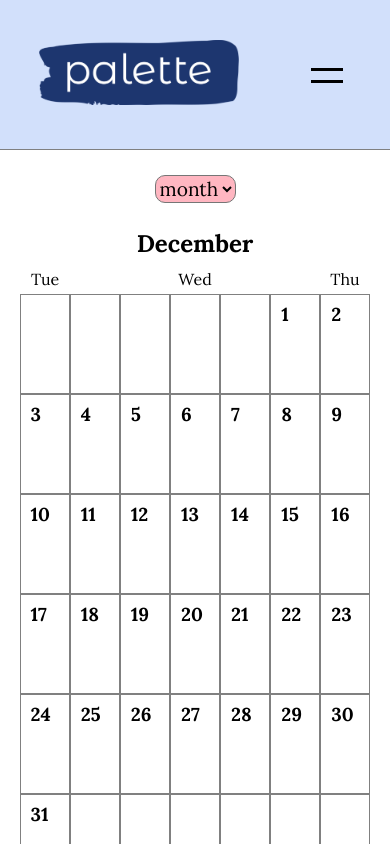
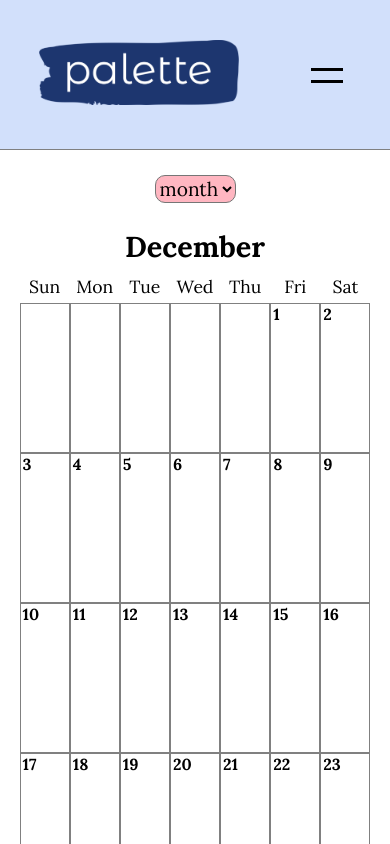
Before and after one commit to taujeng/palette, a Next.js app: page /month in a window 390 px wide. Shown: the top 844 px of the page. Built offline with nearby package versions, Linux system fonts and the light colour scheme; a web font is replaced by a local one.

Commit message:
Additional styling changes for mobile

```diff
--- a/src/app/context/EntryContext.js
+++ b/src/app/context/EntryContext.js
@@ -20,7 +20,7 @@ const entryReducer = (state, action) => {
       // eg. {id: "asdf", name:"eg", selected:true, reaction:"dislike"}
 
       // Since we're just toggling "selected"'s value, we really only need the entry's id
-
+      console.log("hello")
       const copyEntryArray = [...state[getDate()].entries]
       const toUpdateObject = copyEntryArray.find(obj => obj.id === action.payload.id)
       toUpdateObject.selected = !toUpdateObject.selected
@@ -35,7 +35,7 @@ const entryReducer = (state, action) => {
           entries: copyEntryArray
         }
       }
-
+      console.log(updateSelection)
       // const newSelectionArray = [...state[getDate()].entries].filter( entry => {
       //   if (entry.name === action.payload.name) {
       //     entry.selected = action.payload.selected;
--- a/src/app/month/MonthDays/MonthDays.tsx
+++ b/src/app/month/MonthDays/MonthDays.tsx
@@ -35,7 +35,7 @@ const MonthDays = ( {day, month} : MonthDaysProps ) => {
       {day &&
       <ul>
         {usableEntries.length > 0 && usableEntries.map((entry, i) => {
-          return <li key={i}><FontAwesomeIcon icon={entry.icon} style={{color: entry.category}}/>  {entry.name}</li>
+          return <li key={i}><FontAwesomeIcon icon={entry.icon} style={{color: entry.category}}/>  <span>{entry.name}</span></li>
         })
         }
       </ul>}
--- a/src/app/month/MonthDays/monthDays.css
+++ b/src/app/month/MonthDays/monthDays.css
@@ -1,15 +1,39 @@
 .monthDays-container {
-  height: 100px;
-  width: 150px;
+  height: 150px;
   min-width: 14.2857142857%;
   border: 1px grey solid;
   padding: 10px;
 }
+@media only screen and (max-width: 600px) {
+  .monthDays-container {
+    padding: 2px;
+  }
+}
 .monthDays-container h3 {
   line-height: 1em;
+  font-size: 1.5em;
+}
+@media only screen and (max-width: 600px) {
+  .monthDays-container h3 {
+    font-size: 1em;
+  }
 }
 .monthDays-container ul li {
   list-style-type: none;
-  font-size: 0.8em;
+  font-size: 1em;
   line-height: 1.2em;
+}
+@media only screen and (max-width: 600px) {
+  .monthDays-container ul li {
+    font-size: 0.6em;
+    overflow-wrap: break-word;
+  }
+}
+.monthDays-container ul li span {
+  margin-left: 10px;
+}
+@media only screen and (max-width: 600px) {
+  .monthDays-container ul li span {
+    margin-left: 2px;
+  }
 }/*# sourceMappingURL=monthDays.css.map */
--- a/src/app/month/MonthDays/monthDays.scss
+++ b/src/app/month/MonthDays/monthDays.scss
@@ -1,18 +1,35 @@
 .monthDays-container {
-  height: 100px;
-  width: 150px;
+  height: 150px;
+  // width: 150px;
   min-width: calc(100%/7);
   // width: 100%;
   border: 1px grey solid;
   padding: 10px;
+  @media only screen and (max-width: 600px) {
+    padding: 2px;
+  }
   h3 {
     line-height: 1em;
+    font-size: 1.5em;
+    @media only screen and (max-width: 600px) {
+      font-size: 1em;
+    }
   }
   ul {
     li {
       list-style-type: none;
-      font-size: 0.8em;
+      font-size: 1em;
       line-height: 1.2em;
+      @media only screen and (max-width: 600px) {
+        font-size: 0.6em;
+        overflow-wrap: break-word;
+      }
+      span {
+        margin-left: 10px;
+        @media only screen and (max-width: 600px) {
+          margin-left: 2px;
+        }
+      }
     }
   }
 }
--- a/src/app/month/month.css
+++ b/src/app/month/month.css
@@ -7,13 +7,27 @@
 }
 .month-container h2 {
   margin-bottom: 10px;
+  font-size: 2.5em;
+}
+@media only screen and (max-width: 600px) {
+  .month-container h2 {
+    font-size: 1.8em;
+  }
 }
 .month-container .weekDay-title-container {
   display: flex;
   flex-direction: row;
   margin-bottom: 5px;
+  width: 100%;
 }
 .month-container .weekDay-title-container .weekDay-title {
   width: 150px;
+  font-size: 1.5em;
+  min-width: 14.2857142857%;
   text-align: center;
+}
+@media only screen and (max-width: 600px) {
+  .month-container .weekDay-title-container .weekDay-title {
+    font-size: 1.1em;
+  }
 }/*# sourceMappingURL=month.css.map */
--- a/src/app/month/month.scss
+++ b/src/app/month/month.scss
@@ -6,15 +6,25 @@
   width: 90%;
   h2 {
     margin-bottom: 10px;
+    font-size: 2.5em;
+    @media only screen and (max-width: 600px) {
+      font-size: 1.8em;
+    }
   }
   .weekDay-title-container {
     display: flex;
     flex-direction: row;
     margin-bottom: 5px;
+    width: 100%;
     .weekDay-title {
       width: 150px;
+      font-size: 1.5em;
+      min-width: calc(100%/7);
       // Needs to match .monthDays-container from monthDays.scss
       text-align: center;
+      @media only screen and (max-width: 600px) {
+        font-size: 1.1em;
+      }
     }
   }
 }
```
Also changed, not shown: 3 other files (tests, documents, lock files or other folders).
